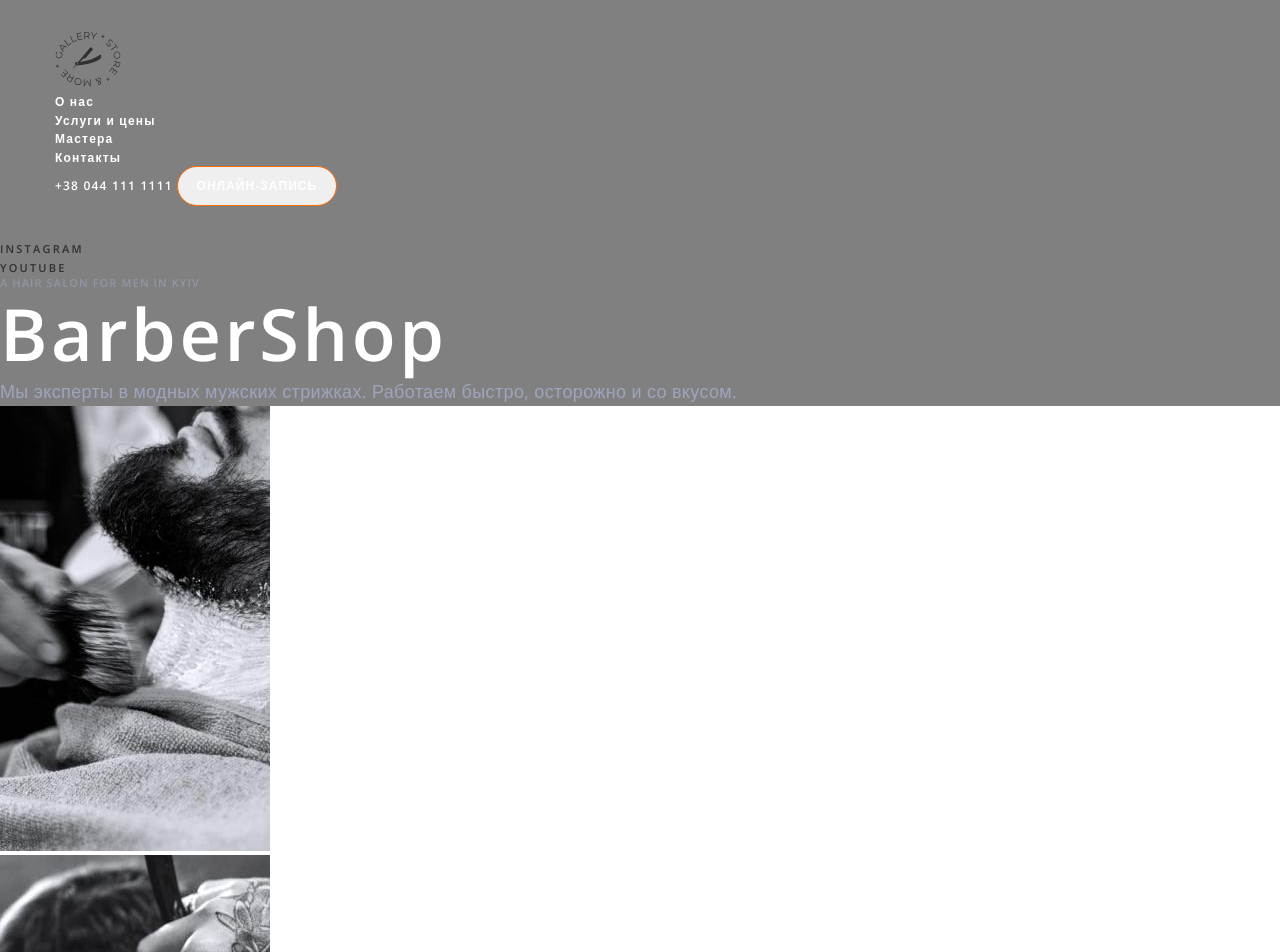
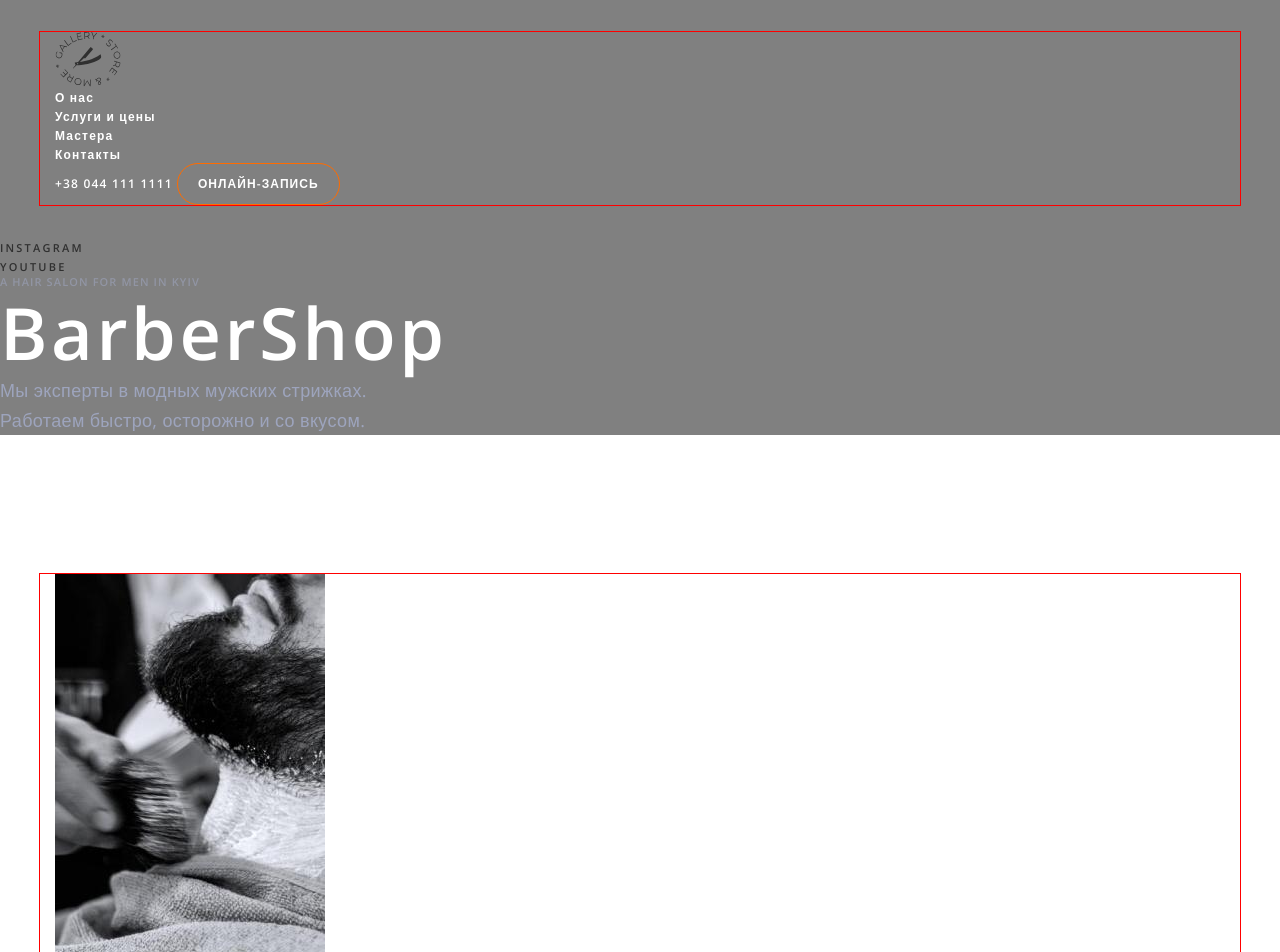
Before and after one commit to Vityamin-N/module-1-2, a plain HTML site: page index.html in a window 1280 px wide. Shown: the top 952 px of the page. Drawn offline with nearby package versions, Linux system fonts and the light colour scheme.

Commit message:
Оформление кнопок

```diff
--- a/css/styles.css
+++ b/css/styles.css
@@ -28,6 +28,10 @@ button{
     cursor: pointer;
 }
 
+img{
+    display: block;
+}
+
 .list{
     list-style: none;
 }
@@ -41,6 +45,21 @@ button{
     padding-left: 15px;
     padding-right: 15px;
     margin: 0 auto;
+    outline: 1px solid red;
+}
+
+.btn{
+    font-weight: 600;
+    font-size: 12px;
+    line-height: 1.33;
+    letter-spacing: 0.09em;
+    text-transform: uppercase;
+    background-color: transparent;
+    /* width: 160px;
+    height: 40px; */
+    border: 1px solid var(--accent-color);
+    border-radius: 25px;
+    padding: 12px 20px;
 }
 
 /* ---------------HEADER--------------- */
@@ -68,19 +87,9 @@ button{
 }
 
 .header-btn{
-    font-family: inherit;
-    font-style: normal;
-    font-weight: 600;
-    font-size: 12px;
-    line-height: 1.33;
-    letter-spacing: 0.09em;
-    text-transform: uppercase;
     color: var(--main-btn-color);
-    width: 160px;
-    height: 40px;
-    border: 1px solid var(--accent-color);
-    border-radius: 25px;
 }
+
 /* ---------------HERO--------------- */
 .hero{
     background-color: gray;
@@ -117,9 +126,15 @@ button{
     line-height: 1.67;
     letter-spacing: 0.02em;
     color: var(--third-text-color);
+    max-width: 400px;
 }
 
 /* ---------------ABOUT--------------- */
+
+.about{
+    padding-top: 139px;
+    padding-bottom: 121px;
+}
 
 .about-pre-title{
     font-weight: 600;
@@ -199,4 +214,6 @@ button{
     letter-spacing: 0.09em;
     text-transform: uppercase;
     color: var(--main-btn-color);
+    display: block;
+    margin: 0 auto;
 }
--- a/index.html
+++ b/index.html
@@ -16,7 +16,7 @@
       href="https://cdnjs.cloudflare.com/ajax/libs/modern-normalize/1.1.0/modern-normalize.min.css"
       integrity="sha512-wpPYUAdjBVSE4KJnH1VR1HeZfpl1ub8YT/NKx4PuQ5NmX2tKuGu6U/JRp5y+Y8XG2tV+wKQpNHVUX03MfMFn9Q=="
       crossorigin="anonymous"
-      referrerpolicy="no-referrer"
+      referrer-policy="no-referrer"
     />
     <link rel="stylesheet" href="./css/styles.css" />
   </head>
@@ -43,7 +43,7 @@
           </ul>
         </nav>
         <a href="tel:+380441111111" class="header-tel link">+38 044 111 1111</a>
-        <button type="button" class="header-btn">онлайн-запись</button>
+        <button type="button" class="btn header-btn">онлайн-запись</button>
       </div>
     </header>
     <main>
@@ -64,6 +64,7 @@
         </p>
       </section>
       <section class="about">
+        <div class="container">
         <ul class="about-list">
           <li class="about-item list">
             <img
@@ -95,7 +96,7 @@
           волне". Поэтому, мы всегда готовы усовершенствовать каждого, кто к нам
           приходит!
         </p>
-        <button type="button" class="about-btn">онлайн-запись</button>
+        <button type="button" class="btn about-btn">онлайн-запись</button>
       </section>
       <section class="prices">
         <p class="prices-pre-title">Проведи время в компании лучших мастеров</p>
@@ -136,7 +137,8 @@
             <p class="prices-item-text">от 200 грн.</p>
           </li>
         </ul>
-        <button type="button">онлайн-запись</button>
+        <button type="button" class="btn prices-btn">онлайн-запись</button>
+      </div>
       </section>
       <section>
         <ul>
```
